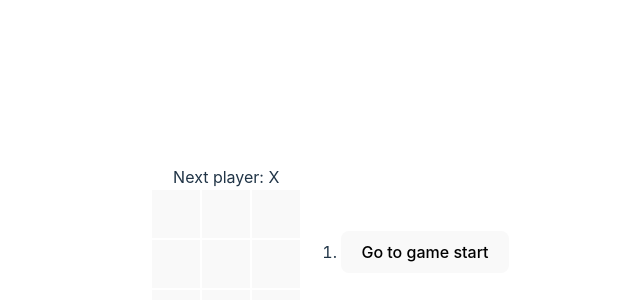
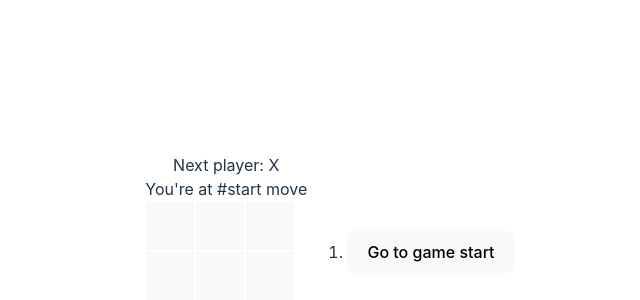
Before and after one commit to nyj001012/react_tutorial, a React (Vite) app in the folder tutorial/my-app/: page / in a window 1280 px wide. Shown: the part 148-448 px from the top of the page, without its empty margins (310-950 px from the left). Built offline with nearby package versions, Linux system fonts and the light colour scheme.

Commit message:
feat: move 알림 추가

```diff
--- a/tutorial/my-app/src/App.tsx
+++ b/tutorial/my-app/src/App.tsx
@@ -10,6 +10,7 @@ interface BoardProps {
   xIsNext: boolean;
   squares: string[];
   onPlay: (squares: string[]) => void;
+  move: number;
 }
 
 function Square({value, onSquareClick}: SquareProps) {
@@ -32,7 +33,7 @@ function calculateWinner(squares: string[]): string | null {
   return null;
 }
 
-function Board({xIsNext, squares, onPlay}: BoardProps) {
+function Board({xIsNext, squares, onPlay, move}: BoardProps) {
   const winner = calculateWinner(squares);
   let status;
   if (winner) {
@@ -54,6 +55,7 @@ function Board({xIsNext, squares, onPlay}: BoardProps) {
   return (
     <>
       <div className="status">{ status }</div>
+      <div className="moveCounter">You're at #{ move === 0 ? 'start ' : move } move</div>
       <div className="board-row">
         <Square value={ squares[0] } onSquareClick={ () => handleClick(0) }/>
         <Square value={ squares[1] } onSquareClick={ () => handleClick(1) }/>
@@ -86,14 +88,14 @@ export default function Game() {
       description = 'Go to game start';
     }
     return (
-      <li key={move}>
+      <li key={ move }>
         <button onClick={ () => jumpTo(move) }>{ description }</button>
       </li>
     )
   });
 
   function handlePlay(nextSquares: string[]) {
-    const nextHistory = [...history.slice(0, currentMove + 1), nextSquares];
+    const nextHistory = [ ...history.slice(0, currentMove + 1), nextSquares ];
     setHistory(nextHistory);
     setCurrentMove(nextHistory.length - 1);
   }
@@ -105,7 +107,7 @@ export default function Game() {
   return (
     <div className="game">
       <div className="game-board">
-        <Board xIsNext={ xIsNext } squares={ currentSquares } onPlay={ handlePlay }/>
+        <Board xIsNext={ xIsNext } squares={ currentSquares } onPlay={ handlePlay } move={ currentMove }/>
       </div>
       <div className="game-info">
         <ol>{ moves }</ol>
```
